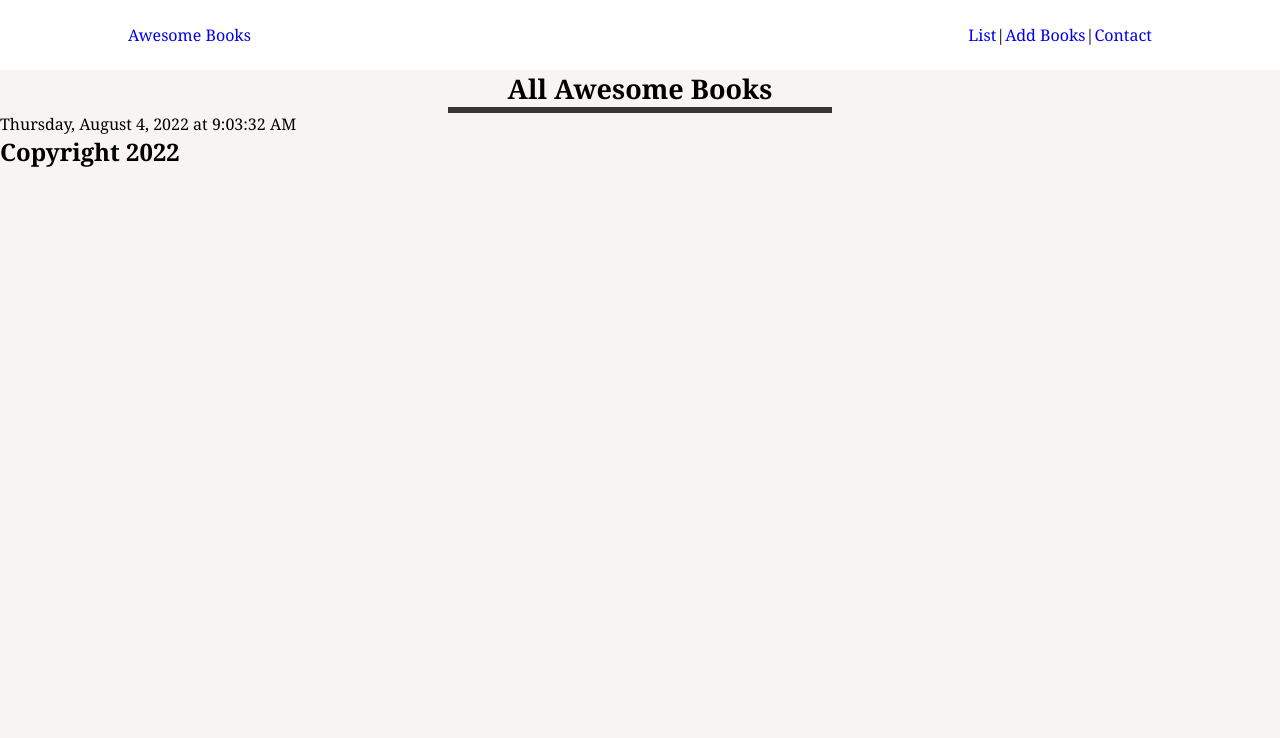
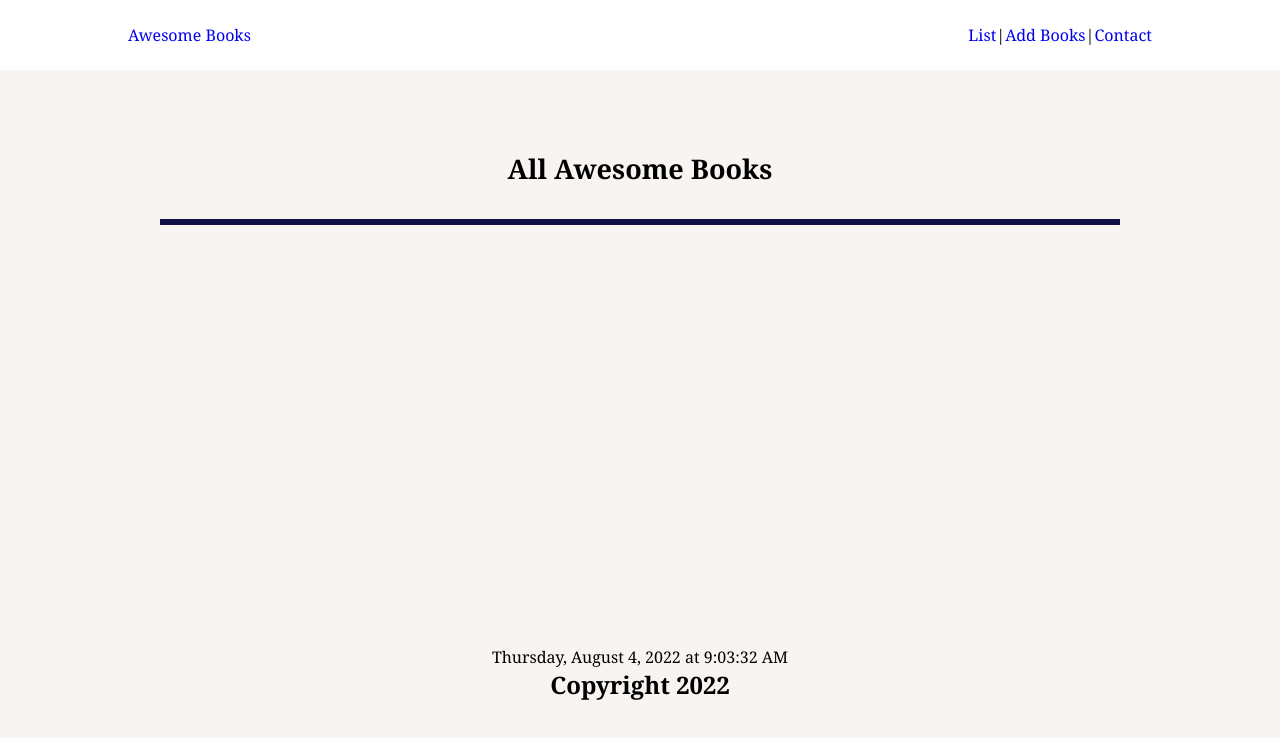
Before and after one commit to tarikbouari/Awesome-books, a website: page index.html in a window 1280 px wide. Drawn offline with Linux system fonts and the light colour scheme.

Commit message:
add style to section

```diff
--- a/style.css
+++ b/style.css
@@ -19,10 +19,15 @@ ul li {
   list-style: none;
 }
 
+.m-botton {
+  margin-bottom: 3rem;
+}
+
 /* header */
 header {
   background-color: #fff;
 }
+
 .head-container {
   display: flex;
   justify-content: space-between;
@@ -55,10 +60,11 @@ h3 {
   font-size: 15px;
 }
 
+
 .container {
-  border: 3px solid #363636;
-  width: 30%;
-  margin: 0 auto;
+  border: 3px solid #131045;
+  width: 100%;
+  margin-top: 2rem;
 }
 
 .class-book {
@@ -71,9 +77,22 @@ h3 {
   font-weight: 200;
 }
 
-.class-book:nth-child(odd) {
+.class-book:nth-child(even) {
   background: #ddd;
   padding: 1%;
+}
+
+main {
+  width: 80%;
+  margin: 0 auto;
+  padding: 2rem;
+  height: 60vh;
+}
+
+footer {
+  width: 70%;
+  margin: 0 auto;
+  text-align: center;
 }
 
 .center {
```
